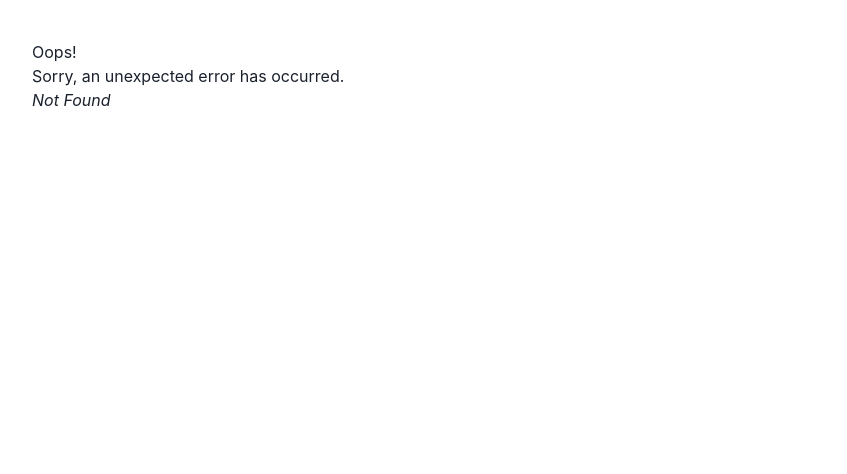
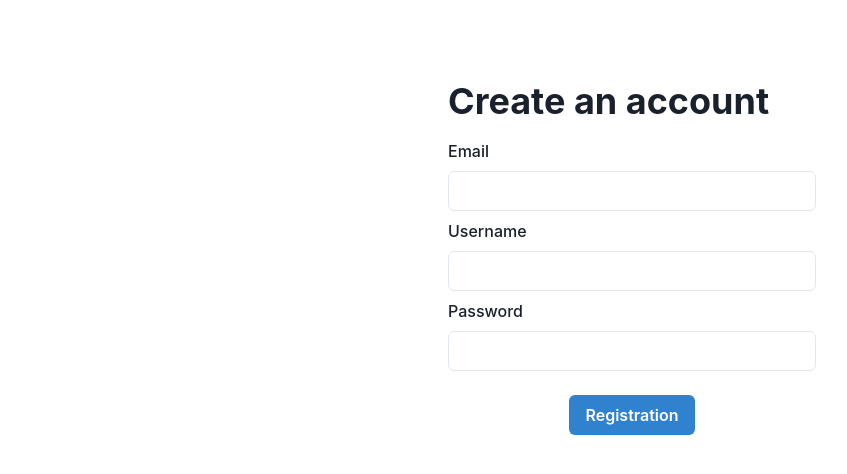
Before and after one commit to egkozlov/boilerplate, a React (Create React App) app: page /register in a window 1280 px wide. Before the commit this address had no page. Shown: the top 474 px of the page, without its empty margins (8-855 px from the left). Built offline with nearby package versions, Linux system fonts and the light colour scheme.

Commit message:
Add RegisterPage

```diff
--- a/package.json
+++ b/package.json
@@ -17,6 +17,7 @@
     "i18next": "^22.4.8",
     "react": "^18.2.0",
     "react-dom": "^18.2.0",
+    "react-hook-form": "^7.41.5",
     "react-i18next": "^12.1.4",
     "react-router-dom": "^6.6.1",
     "react-scripts": "5.0.1",
--- a/src/LoginPage.tsx
+++ /dev/null
@@ -1,26 +0,0 @@
-import { Flex, Button, Card, CardBody, Heading } from '@chakra-ui/react';
-import { useLocation, useNavigate } from 'react-router-dom';
-import { useAuth } from './useAuth';
-
-export const LoginPage = () => {
-  const { signin } = useAuth();
-  const navigate = useNavigate();
-  const location = useLocation();
-  const from = location.state?.from?.pathname || '/';
-
-  const onLoginClick = () => {
-    signin('test');
-    navigate(from, { replace: true });
-  };
-
-  return (
-    <Flex m="0 auto" width="500px" mt="40">
-      <Card width="full">
-        <CardBody>
-          <Heading>Login</Heading>
-          <Button onClick={onLoginClick}>Signin</Button>
-        </CardBody>
-      </Card>
-    </Flex>
-  );
-};
--- /dev/null
+++ b/src/RegisterPage.tsx
@@ -0,0 +1,79 @@
+import { Flex, Button, FormErrorMessage, FormLabel, FormControl, Input, VStack, Heading } from '@chakra-ui/react';
+import { useForm } from 'react-hook-form';
+import { useTranslation } from 'react-i18next';
+import { useLocation, useNavigate } from 'react-router-dom';
+import { useAuth } from './useAuth';
+
+const isEmailInvalid = (value: string) => /^\w+([\.-]?\w+)*@\w+([\.-]?\w+)*(\.\w{2,3})+$/.test(value);
+
+export const RegisterPage = () => {
+  const { signin } = useAuth();
+  const { t } = useTranslation();
+  const navigate = useNavigate();
+  const location = useLocation();
+  const from = location.state?.from?.pathname || '/';
+
+  const {
+    handleSubmit,
+    register,
+    formState: { errors, isSubmitting },
+  } = useForm();
+
+  function onSubmit(values: any) {
+    return new Promise((resolve) => {
+      setTimeout(() => {
+        resolve(values);
+        signin('test');
+        navigate(from, { replace: true });
+      }, 3000);
+    });
+  }
+
+  return (
+    <Flex direction="column" m="0 auto" maxWidth="400px" px="4" py="20">
+      <Heading mb="4">{t('registration.title')}</Heading>
+      <form noValidate onSubmit={handleSubmit(onSubmit)}>
+        <VStack gap="2" align="center">
+          <FormControl isInvalid={!!errors.email}>
+            <FormLabel htmlFor="email">{t('registration.form.email.label')}</FormLabel>
+            <Input
+              id="email"
+              type="email"
+              {...register('email', {
+                required: t('registration.form.email.errors.required'),
+                validate: (value) => isEmailInvalid(value) || t('registration.form.email.errors.invalid'),
+              })}
+            />
+            <FormErrorMessage>{errors.email?.message}</FormErrorMessage>
+          </FormControl>
+          <FormControl isInvalid={!!errors.username}>
+            <FormLabel htmlFor="username">{t('registration.form.username.label')}</FormLabel>
+            <Input
+              id="username"
+              {...register('username', {
+                required: t('registration.form.username.errors.required'),
+                minLength: { value: 4, message: t('registration.form.username.errors.minLength') },
+              })}
+            />
+            <FormErrorMessage>{errors.username?.message}</FormErrorMessage>
+          </FormControl>
+          <FormControl isInvalid={!!errors.password}>
+            <FormLabel htmlFor="password">{t('registration.form.password.label')}</FormLabel>
+            <Input
+              id="password"
+              type="password"
+              {...register('password', {
+                required: t('registration.form.password.errors.required'),
+              })}
+            />
+            <FormErrorMessage>{errors.password?.message}</FormErrorMessage>
+          </FormControl>
+
+          <Button mt="4" isLoading={isSubmitting} colorScheme="blue" type="submit">
+            {t('registration.submitButton')}
+          </Button>
+        </VStack>
+      </form>
+    </Flex>
+  );
+};
--- a/src/RequireAuth.tsx
+++ b/src/RequireAuth.tsx
@@ -6,7 +6,7 @@ export const RequireAuth = ({ children }: { children: JSX.Element }) => {
   const location = useLocation();
 
   if (!auth.user) {
-    return <Navigate to="/login" state={{ from: location }} replace />;
+    return <Navigate to="/register" state={{ from: location }} replace />;
   }
 
   return children;
--- a/src/Router.tsx
+++ b/src/Router.tsx
@@ -1,7 +1,7 @@
 import { createBrowserRouter, createRoutesFromElements, Route } from 'react-router-dom';
 import { ErrorPage } from './ErrorPage';
 import { Home } from './Home';
-import { LoginPage } from './LoginPage';
+import { RegisterPage } from './RegisterPage';
 import { RequireAuth } from './RequireAuth';
 
 export const router = createBrowserRouter(
@@ -16,7 +16,7 @@ export const router = createBrowserRouter(
         }
         errorElement={<ErrorPage />}
       />
-      <Route path="/login" element={<LoginPage />} />
+      <Route path="/register" element={<RegisterPage />} />
     </>,
   ),
 );
--- a/src/i18n/init.ts
+++ b/src/i18n/init.ts
@@ -13,6 +13,7 @@ i18n.use(initReactI18next).init({
   defaultNS: 'common',
   lng: 'en',
   fallbackLng: 'en',
+  returnNull: false,
   interpolation: {
     escapeValue: false,
   },
--- a/src/i18n/resourses/en/common.json
+++ b/src/i18n/resourses/en/common.json
@@ -1,3 +1,29 @@
 {
-  "welcomeMessage": "Welcome to React"
+  "welcomeMessage": "Welcome to React",
+  "registration": {
+    "title": "Create an account",
+    "submitButton": "Registration",
+    "form": {
+      "email": {
+        "label": "Email",
+        "errors": {
+          "required": "This field is required",
+          "invalid": "Email value is invalid"
+        }
+      },
+      "username": {
+        "label": "Username",
+        "errors": {
+          "required": "This field is required",
+          "minLength": "Minimum length should be 4"
+        }
+      },
+      "password": {
+        "label": "Password",
+        "errors": {
+          "required": "This field is required"
+        }
+      }
+    }
+  }
 }
```
Also changed, not shown: src/i18n/i18next.d.ts (added, +8 -0 lines), .eslintrc.js, 1 other file (tests, documents, lock files or other folders).
